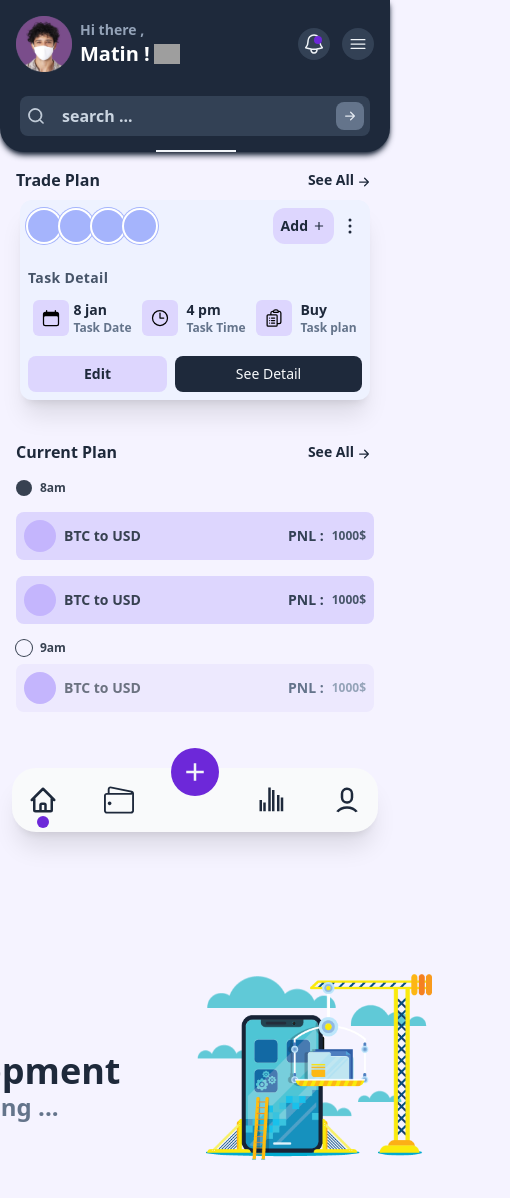
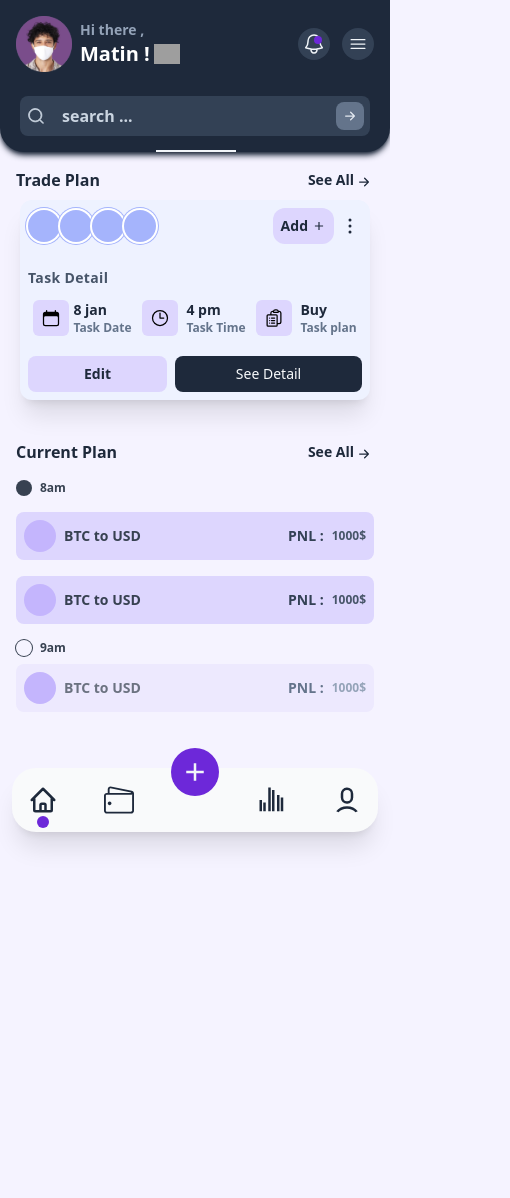
Before and after one commit to Matin-Sangabi/-Journal-trade, a Next.js app: page / in a window 390 px wide. Shown: the top 1198 px of the page, 510 px wide, since content can reach past the window. After the commit the page ends 872 px from the top, so only its background shows below. Built offline with nearby package versions, Linux system fonts and the light colour scheme; grey boxes are pictures that could not be loaded.

Commit message:
hidden app building in mobile design

```diff
--- a/src/container/layout/index.js
+++ b/src/container/layout/index.js
@@ -10,7 +10,7 @@ const Layout = ({ children }) => {
       <div className="max-w-screen-xl px-4 mt-4 overflow-hidden mb-40 md:hidden ">
         {children}
       </div>
-      <div className="w-full flex  items-center mt-8 justify-center">
+      <div className="w-full hidden md:flex  items-center mt-8 justify-center">
         <div className="flex flex-col">
           <h1 className="text-4xl font-bold text-slate-800">App Development</h1>
           <h1 className="text-slate-500 text-2xl font-semibold">
```
